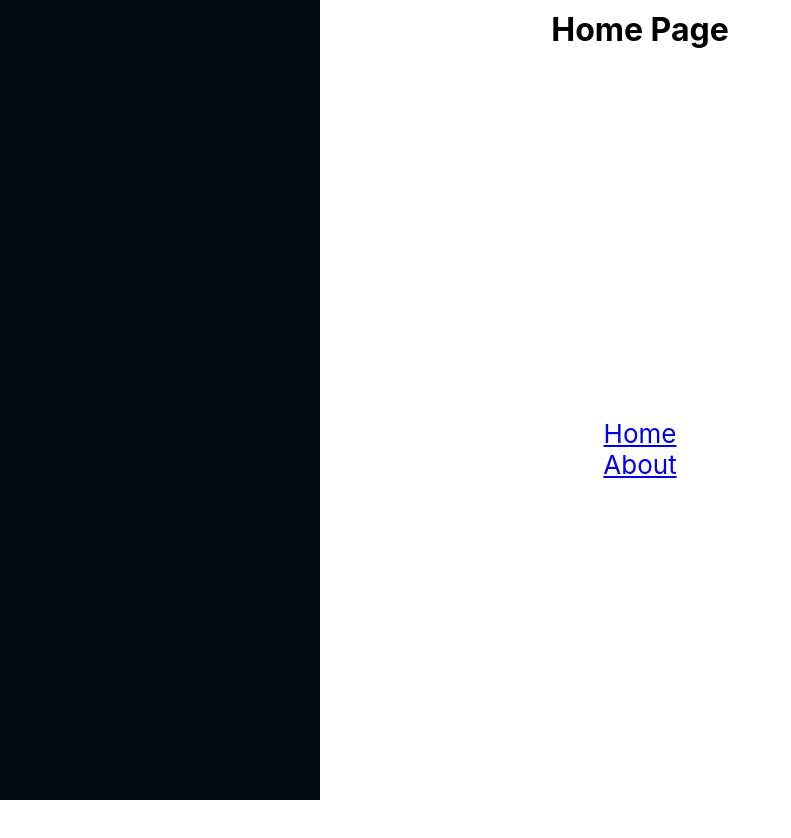
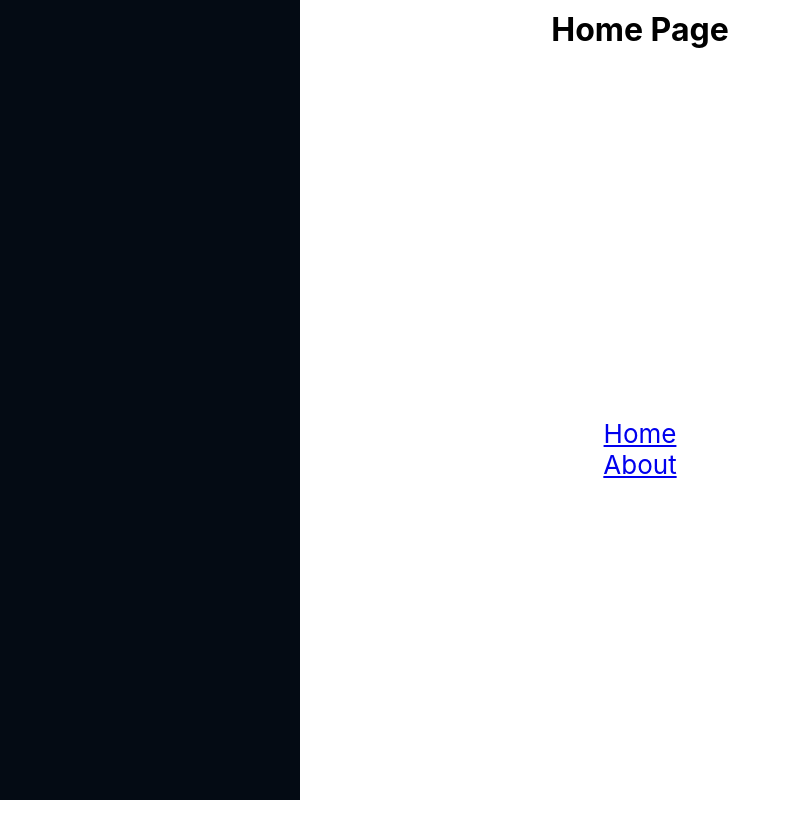
Before and after one commit to Luke-Kirby/Luke-Kirby-Portfolio, a React (Create React App) app: page / in a window 1280 px wide. Shown: the top 838 px of the page, without its empty margins (0-791 px from the left). Built offline with nearby package versions, Linux system fonts and the light colour scheme.

Commit message:
SideBar fix width

```diff
--- a/src/view/SideBar/SideBar.scss
+++ b/src/view/SideBar/SideBar.scss
@@ -1,7 +1,8 @@
 .SideBar_main {
   background-color: #040b14;
   height: 100vh;
-  width: 25%;
+  width: 100%;
+  max-width: 300px;
   position: fixed;
   left: 0;
 }
```
Also changed, not shown: src/App.tsx (+4 -11 lines).
